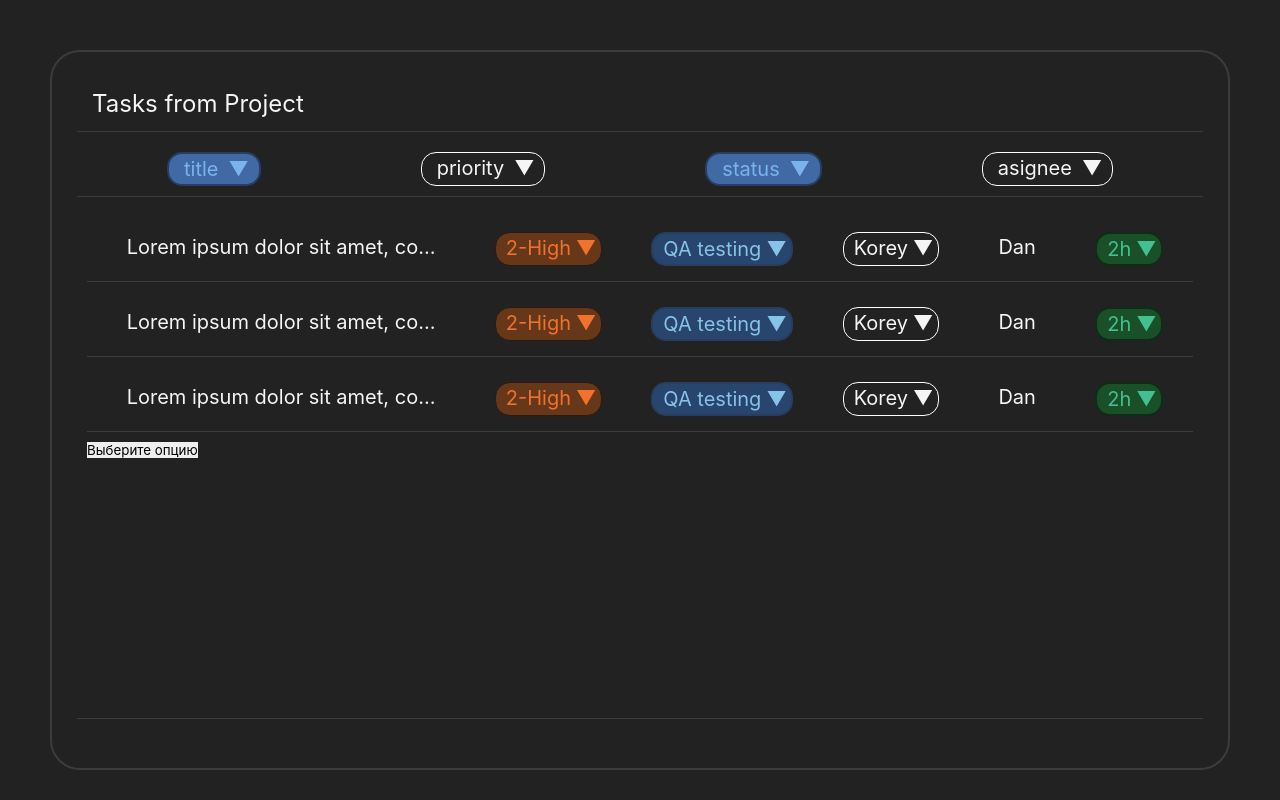
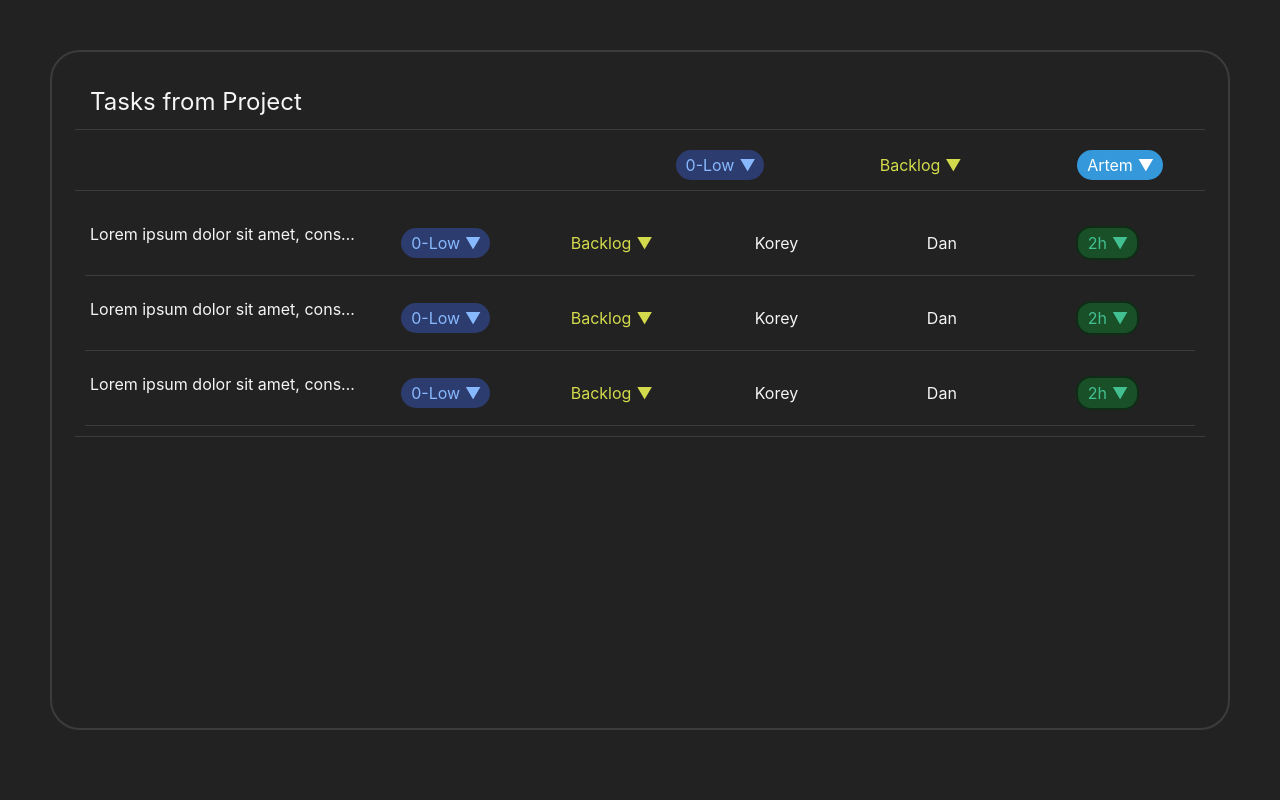
Before and after one commit to DokktorZenik/frontend, a React (Create React App) app: page / in a window 1280 px wide. Built offline with nearby package versions, Linux system fonts and the light colour scheme; the HTML template or start-up script is replaced by a standard one.

Commit message:
Add filter and dropdown

```diff
--- a/src/manager/MainForm.module.css
+++ b/src/manager/MainForm.module.css
@@ -2,7 +2,7 @@
 
 .workplace{
     width: 100%;
-    height: 100vh;
+    min-height: 100vh;
     background-color: rgb(34, 34, 34);
     padding: 50px;
 }
--- a/src/manager/task/container/main-container.jsx
+++ b/src/manager/task/container/main-container.jsx
@@ -1,29 +1,102 @@
 import styles from './main-container.module.css';
 import TaskModel from "../task/task-model";
-import Dropdown from "../dropdown/dropdown";
+import Filter from "../filter/filter";
+import {useState} from "react";
 
-const mainContainer = () => {
+const MainContainer = () => {
+
+    const [filter, setFilter] = useState({});
+
+    const priorities = [
+        {
+            content: "0-Low",
+            style: "border-color: rgb(53, 68, 117);\n" +
+                "    background-color: rgb(45, 60, 111);\n" +
+                "    color: rgb(136, 185, 254);"
+        },
+        {
+            content: "1-Medium",
+            style: "border-color: rgb(96, 84, 36);\n" +
+                "    background-color: rgb(82, 69, 17);\n" +
+                "    color: rgb(254, 222, 76);"
+        },
+        {
+            content: "2-High",
+            style: "border-color: rgb(46, 25, 12);\n" +
+                "    background-color: rgb(103, 55, 26);\n" +
+                "    color: rgb(240, 114, 44);"
+        },
+        {
+            content: "3-Critical",
+            style: "border-color: rgb(109, 63, 67);\n" +
+                "    background-color: rgb(97, 47, 51);\n" +
+                "    color: rgb(233, 89, 104);"
+        }
+    ]
+
+    const statuses = [
+        {
+            content: "Backlog",
+            style: "border-color: rgb(70, 70, 70);\n" +
+                "    background-color: rgb(34, 34, 34);\n" +
+                "    color: rgb(211, 219, 76);"
+        },
+        {
+            content: "To do",
+            style: "border-color: rgb(114, 114, 114);\n" +
+                "    background-color: rgb(102, 102, 102);\n" +
+                "    color: rgb(190, 193, 193);"
+        },
+        {
+            content: "In Development",
+            style: "border-color: rgb(96, 84, 36);\n" +
+                "    background-color: rgb(82, 69, 17);\n" +
+                "    color: rgb(254, 222, 76);"
+        },
+        {
+            content: "Done",
+            style: "border-color: rgb(20, 100, 55);\n" +
+                "    background-color: rgb(0, 87, 38);\n" +
+                "    color: rgb(61, 240, 143);"
+        }
+    ]
+
+    const assignees = [
+        {
+            content: "Artem",
+            style: ""
+        },
+        {
+            content: "Tozhe Artem",
+            style: ""
+        }
+    ]
+
+    const estimates = [
+        {
+            content: "2h",
+            style: "border: 2px solid rgb(14, 44, 22);\n" +
+                "    background-color: rgb(25, 80, 40);\n" +
+                "    color: rgb(66, 192, 146);"
+        }
+    ]
+
+
     return (
         <div className={styles.tasks__container}>
             <div className={styles.content}>
                 <div className={styles.header}>
                     Tasks from Project
                 </div>
-                <div className={styles.settings}>
-                    <div className={[styles.dropdown, styles.selected].join(" ")}>title</div>
-                    <div className={styles.dropdown}>priority</div>
-                    <div className={[styles.dropdown, styles.selected].join(" ")}>status</div>
-                    <div className={styles.dropdown}>asignee</div>
-                </div>
+                <Filter priorities={priorities} statuses={statuses} assignees={assignees} filter={filter} setFilter={setFilter} />
                 <div className={styles.tasks__place}>
-                    <TaskModel/>
-                    <TaskModel/>
-                    <TaskModel/>
-                    <Dropdown/>
+                    <TaskModel priorities={priorities} statuses={statuses} estimates={estimates} />
+                    <TaskModel priorities={priorities} statuses={statuses} estimates={estimates} />
+                    <TaskModel priorities={priorities} statuses={statuses} estimates={estimates} />
                 </div>
             </div>
         </div>
     );
 }
 
-export default mainContainer;
+export default MainContainer;
--- a/src/manager/task/container/main-container.module.css
+++ b/src/manager/task/container/main-container.module.css
@@ -2,15 +2,14 @@
 
 .tasks__container {
     width: 100%;
-    height: 90vh;
+    min-height: 85vh;
     border: 2px solid rgb(60, 60, 60);
     margin: auto;
-    padding: 20px;
+    padding: 18px;
     border-radius: 30px;
 }
 
 .content {
-    height: 95%;
     margin: 5px;
     display: flex;
     flex-direction: column;
@@ -22,15 +21,6 @@
     color: rgb(245, 245, 245);
     font-size: 24px;
     padding: 15px;
-}
-
-.settings {
-    padding: 10px;
-    border-bottom: 1px solid rgb(60, 60, 60);
-    font-size: 20px;
-    color: rgb(245, 245, 245);
-    display: flex;
-    justify-content: space-around;
 }
 
 .dropdown {
--- a/src/manager/task/dropdown/dropdown.jsx
+++ b/src/manager/task/dropdown/dropdown.jsx
@@ -1,32 +1,50 @@
 import React, { useState } from 'react';
+import styles from './dropdown.module.css'
 
-const Dropdown = () => {
+const Dropdown = ({array, startValue, fieldName, callback}) => {
     const [isOpen, setIsOpen] = useState(false);
-    const [selectedOption, setSelectedOption] = useState('Выберите опцию');
+    const [selectedOption, setSelectedOption] = useState(startValue.content);
+    const [selectedOptionStyle, setSelectedStyle] = useState(startValue.style);
 
     const toggleDropdown = () => {
         setIsOpen(!isOpen);
     };
 
     const handleOptionClick = (option) => {
-        setSelectedOption(option);
+        setSelectedOption(option.content);
+        setSelectedStyle(option.style);
+        callback(fieldName, option.content);
         setIsOpen(false);
     };
 
+    const parseStyleString = (styleString) => {
+        return styleString.split(';').reduce((acc, style) => {
+            const [key, value] = style.split(':').map(item => item.trim());
+            if (key && value) {
+
+                const camelCaseKey = key.replace(/-([a-z])/g, (match, letter) => letter.toUpperCase());
+                acc[camelCaseKey] = value;
+            }
+            return acc;
+        }, {});
+    }
+
+
     return (
-        <div className="dropdown">
-            <button className="dropdown-toggle" onClick={toggleDropdown}>
+        <div className={styles.dropdown}>
+            <button className={styles.dropdown__toggle} onClick={toggleDropdown} style={parseStyleString(selectedOptionStyle)}>
                 {selectedOption}
             </button>
             {isOpen && (
-                <div className="dropdown-menu">
-                    {['Опция 1', 'Опция 2', 'Опция 3'].map((option, index) => (
+                <div className={styles.dropdown__menu}>
+                    {array.map((option, index) => (
                         <div
                             key={index}
                             onClick={() => handleOptionClick(option)}
-                            className={`dropdown-item ${selectedOption === option ? 'selected' : ''}`}
+                            className={[styles.dropdown__item, selectedOption === option.content ? 'selected' : ''].join(' ')}
+                            style={parseStyleString(option.style)}
                         >
-                            {option}
+                            {option.content}
                         </div>
                     ))}
                 </div>
--- a/src/manager/task/dropdown/dropdown.module.css
+++ b/src/manager/task/dropdown/dropdown.module.css
@@ -5,45 +5,57 @@
     display: inline-block;
 }
 
-.dropdown-toggle {
+.dropdown__toggle {
     background-color: #3498db;
     color: white;
-    padding: 10px 20px;
+    padding: 5px 30px 5px 10px;
     border: none;
-    border-radius: 5px;
+    border-radius: 15px;
     cursor: pointer;
     font-size: 16px;
 }
 
-.dropdown-toggle:hover {
+.dropdown__toggle:after {
+    position: absolute;
+    content: "▼";
+    padding: 0 5px;
+}
+
+.dropdown__toggle:hover {
     background-color: #2980b9;
 }
 
-.dropdown-menu {
+.dropdown__menu {
     position: absolute;
     top: 100%;
     left: 0;
-    background-color: white;
-    border: 1px solid #ddd;
-    border-radius: 5px;
+    background-color: rgb(34, 34, 34);
+    padding: 10px;
+    border: 2px solid rgb(60, 60, 60);
+    border-radius: 15px;
     box-shadow: 0 4px 8px rgba(0, 0, 0, 0.1);
     margin-top: 10px;
-    z-index: 1;
+    z-index: 5;
     width: 200px;
     animation: fadeIn 0.3s ease;
+    display: flex;
+    flex-direction: column;
+    gap: 5px 0;
 }
 
-.dropdown-item {
-    padding: 10px 15px;
-    color: #333;
-    font-size: 14px;
+.dropdown__item {
     cursor: pointer;
     transition: background-color 0.2s ease;
+    border: 1px solid white;
+    border-radius: 15px;
+    padding: 5px 30px 5px 10px;
+    font-size: 16px;
+    display: flex;
 }
 
-.dropdown-item:hover,
-.dropdown-item.selected {
-    background-color: #f2f2f2;
+.dropdown__item:hover,
+.dropdown__item.selected {
+    background-color: rgb(60, 60, 60);
 }
 
 @keyframes fadeIn {
--- /dev/null
+++ b/src/manager/task/filter/filter.jsx
@@ -0,0 +1,26 @@
+import styles from './filter.module.css'
+import Dropdown from "../dropdown/dropdown";
+
+const Filter = ({priorities, statuses, assignees, filter, setFilter}) => {
+
+    const setField = (fieldName, value) => {
+        setFilter({...filter, [fieldName]: value});
+        console.log(filter)
+    }
+
+    return (
+        <div className={styles.settings}>
+            <div className={styles.settings__item}>
+                <Dropdown array={priorities} startValue={priorities[0]} fieldName={"priority"} callback={setField}/>
+            </div>
+            <div className={styles.settings__item}>
+                <Dropdown array={statuses} startValue={statuses[0]} fieldName={"status"} callback={setField}/>
+            </div>
+            <div className={[styles.settings__item, styles.settings__item_null].join(" ")}>
+                <Dropdown array={assignees} startValue={assignees[0]} fieldName={"assignee"} callback={setField}/>
+            </div>
+        </div>
+    )
+}
+
+export default Filter
--- /dev/null
+++ b/src/manager/task/filter/filter.module.css
@@ -0,0 +1,20 @@
+.settings {
+    padding: 10px;
+    border-bottom: 1px solid rgb(60, 60, 60);
+    font-size: 16px;
+    color: rgb(245, 245, 245);
+    display: flex;
+    justify-content: right;
+    gap: 50px;
+}
+
+.settings__item {
+    width: 150px;
+    display: flex;
+    justify-content: center;
+    align-items: center;
+}
+
+.settings__item_null {
+    color: white;
+}
--- a/src/manager/task/task/task-model.jsx
+++ b/src/manager/task/task/task-model.jsx
@@ -1,14 +1,15 @@
 import styles from './task-model.module.css';
+import Dropdown from "../dropdown/dropdown";
 
-const taskModel = () => {
+const taskModel = ({priorities, statuses, estimates}) => {
     return (
         <div className={styles.task__container}>
             <div className={[styles.task__column, styles.title].join(" ")}>Lorem ipsum dolor sit amet, consectetur adipisicing elit. Ab ad consequuntur debitis deleniti eaque excepturi itaque maxime repudiandae sed voluptas.</div>
-            <div className={[styles.task__column, styles.selector, styles.high__priority].join(" ")}>2-High</div>
-            <div className={[styles.task__column, styles.selector, styles.qa_testing_status].join(" ")}>QA testing</div>
-            <div className={[styles.task__column, styles.selector].join(" ")}>Korey</div>
+            <div className={[styles.task__column].join(" ")}><Dropdown array={priorities} startValue={priorities[0]} fieldName={""} callback={() => {}}/></div>
+            <div className={[styles.task__column].join(" ")}><Dropdown array={statuses} startValue={statuses[0]} fieldName={""} callback={() => {}}/></div>
+            <div className={[styles.task__column].join(" ")}>Korey</div>
             <div className={[styles.task__column].join(" ")}>Dan</div>
-            <div className={[styles.task__column, styles.selector, styles.small_time].join(" ")}>2h</div>
+            <div className={[styles.task__column].join(" ")}><Dropdown array={estimates} startValue={estimates[0]} fieldName={""} callback={() => {}}/></div>
         </div>
     );
 }
--- a/src/manager/task/task/task-model.module.css
+++ b/src/manager/task/task/task-model.module.css
@@ -6,6 +6,7 @@
     justify-content: space-around;
     border-bottom: 1px solid rgb(61, 61, 61);
     padding: 15px 5px;
+    position: relative;
 }
 
 .task__container:hover {
@@ -13,22 +14,24 @@
 }
 
 .task__column {
-    overflow: hidden;
-    font-size: 20px;
+    font-size: 16px;
     color: rgb(245, 245, 245);
-    padding: 5px 10px;
+    width: 200px;
+    display: flex;
+    justify-content: center;
+    align-items: center;
 }
 
 .selector {
     border: 1px solid white;
-    border-radius: 15px;
-    padding: 5px 30px 5px 10px;
+    border-radius: 20px;
+    position: relative;
 }
 
 .selector::after {
     position: absolute;
     content: "▼";
-    padding: 0 5px;
+    right: 15px;
 }
 
 .title {
@@ -39,18 +42,6 @@
     text-overflow: ellipsis;
 }
 
-.high__priority {
-    border-color: rgb(46, 25, 12);
-    background-color: rgb(103, 55, 26);
-    color: rgb(240, 114, 44);
-}
-
-.qa_testing_status {
-    border: 2px solid rgb(39, 62, 97);
-    background-color: rgb(40, 69, 109);
-    color: rgb(135, 194, 233);
-}
-
 .small_time {
     border: 2px solid rgb(14, 44, 22);
     background-color: rgb(25, 80, 40);
--- a/src/manager/utils/nullfile.module.css
+++ b/src/manager/utils/nullfile.module.css
@@ -20,7 +20,6 @@ nav, footer, header, aside {
 html, body {
     height: 100%;
     width: 100%;
-    font-size: 100%;
     line-height: 1;
     font-size: 14px;
     -ms-text-size-adjust: 100%;
```
